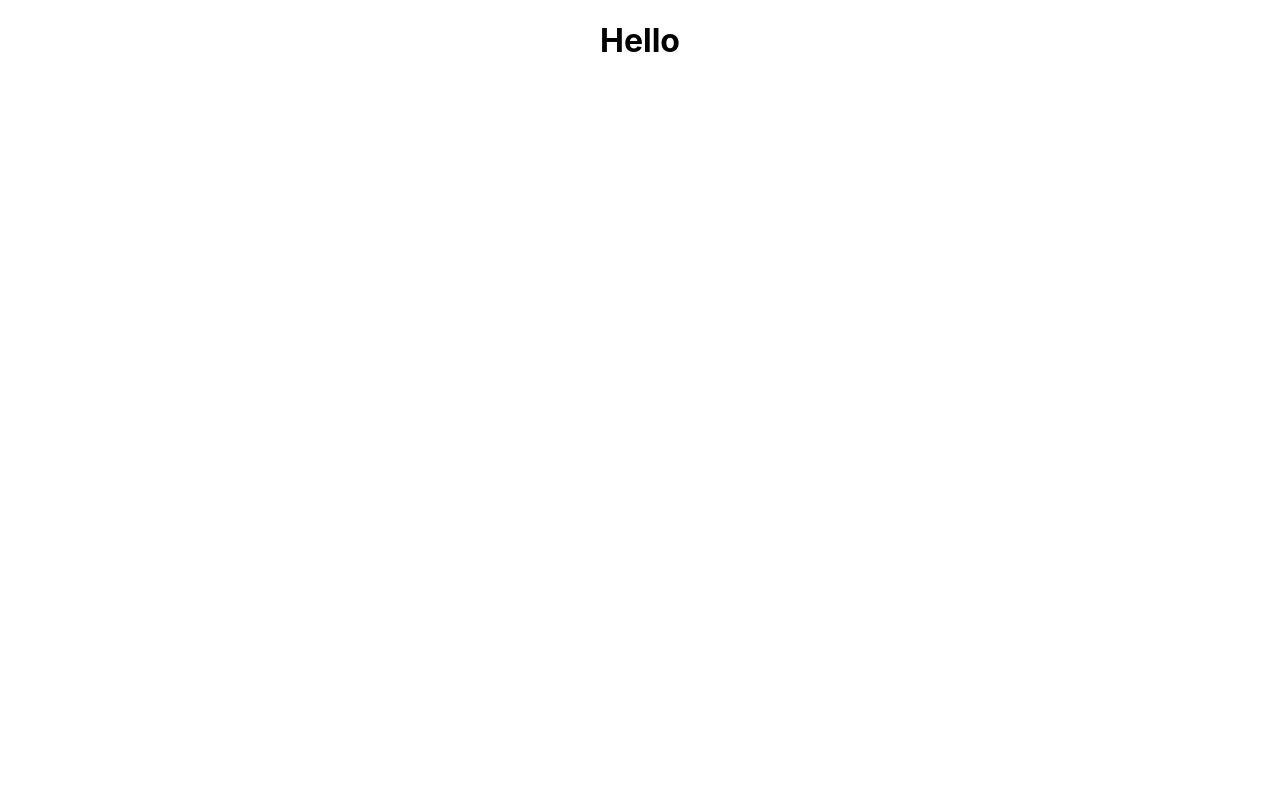
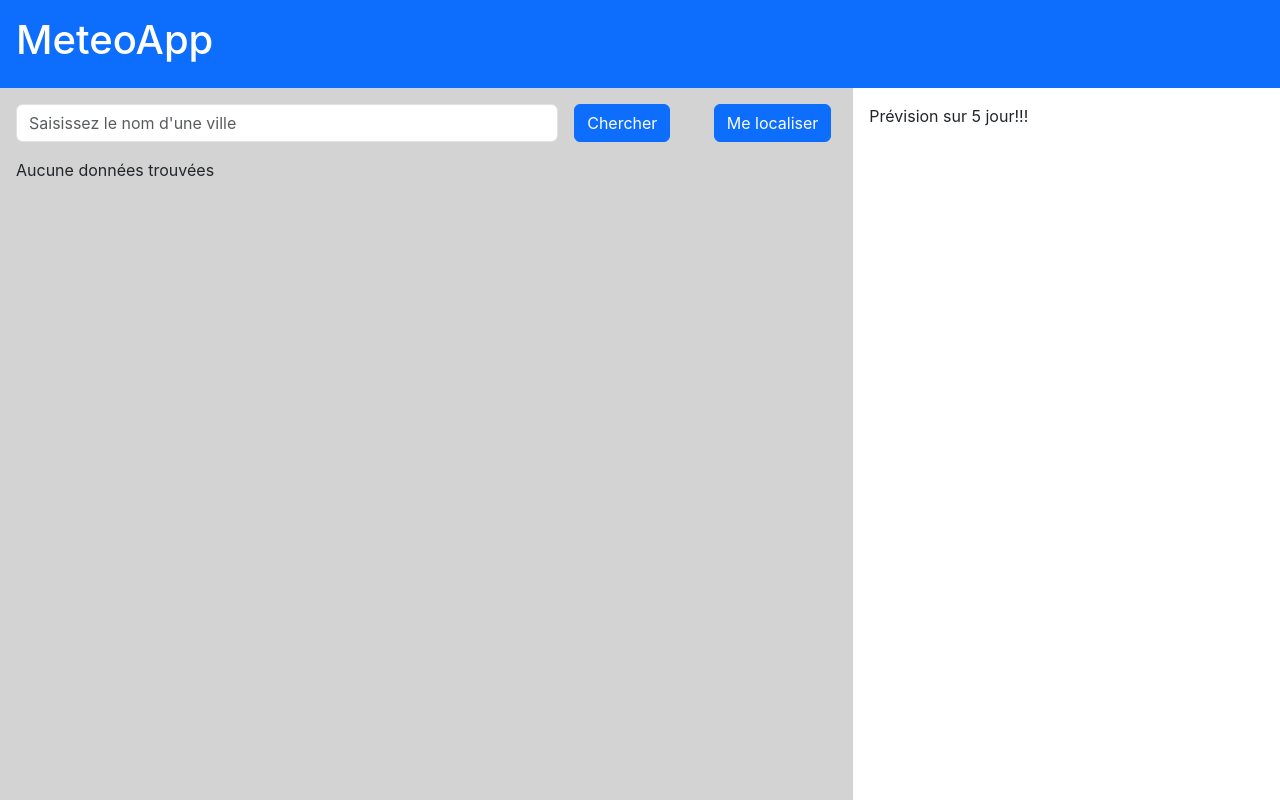
Before and after one commit to Eurz/meteo-react-app, a React (Create React App) app: page / in a window 1280 px wide. Built offline with nearby package versions, Linux system fonts and the light colour scheme.

Commit message:
Code refactoring for weather

```diff
--- a/public/index.html
+++ b/public/index.html
@@ -10,6 +10,7 @@
       content="Web site created using create-react-app"
     />
     <link rel="apple-touch-icon" href="%PUBLIC_URL%/logo192.png" />
+    <link href="https://cdn.jsdelivr.net/npm/bootstrap@5.3.3/dist/css/bootstrap.min.css" rel="stylesheet" integrity="sha384-QWTKZyjpPEjISv5WaRU9OFeRpok6YctnYmDr5pNlyT2bRjXh0JMhjY6hW+ALEwIH" crossorigin="anonymous">
     <!--
       manifest.json provides metadata used when your web app is installed on a
       user's mobile device or desktop. See https://developers.google.com/web/fundamentals/web-app-manifest/
@@ -39,5 +40,7 @@
       To begin the development, run `npm start` or `yarn start`.
       To create a production bundle, use `npm run build` or `yarn build`.
     -->
+    <script src="https://cdn.jsdelivr.net/npm/@popperjs/core@2.11.8/dist/umd/popper.min.js" integrity="sha384-I7E8VVD/ismYTF4hNIPjVp/Zjvgyol6VFvRkX/vR+Vc4jQkC+hVqc2pM8ODewa9r" crossorigin="anonymous"></script>
+<script src="https://cdn.jsdelivr.net/npm/bootstrap@5.3.3/dist/js/bootstrap.min.js" integrity="sha384-0pUGZvbkm6XF6gxjEnlmuGrJXVbNuzT9qBBavbLwCsOGabYfZo0T0to5eqruptLy" crossorigin="anonymous"></script>
   </body>
 </html>
--- a/src/App.js
+++ b/src/App.js
@@ -1,11 +1,10 @@
-import logo from './logo.svg'
-import './App.css'
-import Hello from './components/Hello'
+import './layout.css'
+import Layout from './Layout'
 
 function App() {
     return (
         <div className="App">
-            <Hello />
+            <Layout />
         </div>
     )
 }
--- /dev/null
+++ b/src/Layout.js
@@ -0,0 +1,14 @@
+import Header from "./components/Header"
+import Weather from "./features/Weather"
+import "./layout.css"
+
+export default function Layout() {
+    return (
+        <>
+            <div className="main">
+                    <Header />
+                    <Weather />
+            </div>
+        </>
+    )
+}
--- /dev/null
+++ b/src/components/Button.jsx
@@ -0,0 +1,5 @@
+export default function Button(props) {
+    const {label, onClick } = props
+    // console.log(process.env.REACT_APP_NOT_SECRET_CODE)
+    return <button className="btn btn-primary" onClick={onClick}>{label}</button>
+}
--- /dev/null
+++ b/src/components/Header.jsx
@@ -0,0 +1,7 @@
+export default function Header(params) {
+    return (
+        <div className="header bg-primary text-white p-3">
+            <h1>MeteoApp</h1>
+        </div>
+    )
+}
--- /dev/null
+++ b/src/components/Spinner.jsx
@@ -0,0 +1,10 @@
+export default function Spinner(){
+
+    return (
+        <div className="d-flex justify-content-center">
+                    <div className="spinner-border" role="status">
+                        <span className="visually-hidden">Chargement en cours...</span>
+                    </div>
+                </div>
+    )
+}
--- /dev/null
+++ b/src/features/CurrentWeather.jsx
@@ -0,0 +1,97 @@
+import { useEffect, useState } from 'react'
+import axios from 'axios'
+import Spinner from '../components/Spinner'
+import '../layout.css'
+import { kelvinToCelsius } from '../utilities'
+
+export default function CurrentWeather(props) {
+    const { params,onHandleWeatherType } = props
+    const [data, setData] = useState(null)
+    const [isLoading, setIsLoading] = useState(false)
+    const [error, setError] = useState(null)
+
+    useEffect(() => {
+        if (params !== null) {
+            const url = process.env.REACT_APP_WEATHER_MAP_BASE_URL
+            setIsLoading(true)
+            axios
+                .get(url, { params })
+                .then(function (response) {
+                    {
+                        console.log({ data: response.data })
+                    }
+
+                    if (response.status === 200) {
+                        setData(response.data)
+                        onHandleWeatherType(response.data.weather[0].main.toLowerCase())
+                    }
+                    // handle success
+                })
+                .catch(function (error) {
+                    setError(error)
+                    console.log({ error })
+                })
+                .finally(function () {
+                    setIsLoading(false)
+                })
+        }
+        // return () => {
+        //   setParams(null)
+        // }
+    }, [params])
+
+    return (
+        <>
+            <div>
+                {isLoading && <Spinner />}
+                {error && <div>{error.message}</div>}
+                {data !== null ? (
+                    <div className='infos p-3'>
+                    {data.dt}
+                    {data.weather[0].description}
+                    {<img src={"https://openweathermap.org/img/wn/" + data.weather[0].icon + "@2x.png"} />}
+
+                        <h2>
+                            Météo sur la ville de :{' '}
+                            {data?.name || 'Ville inconnue'}
+                        </h2>
+                        <div>
+                            <h3>Température :</h3>
+                            <div>
+                                Température :{' '}
+                                {data.main.temp
+                                    ? kelvinToCelsius(data.main.temp)
+                                    : '---'}{' '}
+                                °C
+                            </div>
+                            <div>
+                                Ressentie :{' '}
+                                {data.main.feels_like
+                                    ? kelvinToCelsius(data.main.feels_like)
+                                    : '---'}{' '}
+                                °C
+                            </div>
+                            <div>
+                                Pression atmospheric:{' '}
+                                {data.main.pressure ?? '---'} hPa
+                            </div>
+                            <div>Humidité: {data.main.humidity ?? '---'} %</div>
+                        </div>
+                        <div>
+                            <h3>Vent:</h3>
+                            <div>Vitesse : {data.wind.speed ?? '---'} m/s</div>
+                            <div>Direction : {data.wind.deg ?? '---'} °</div>
+                            <div>Rafale : {data.wind.guts ?? '---'} m/s</div>
+                        </div>
+                        <div>
+                            <h3>Divers</h3>
+                            <div>Nuages : {data.clouds.all ?? '---'}%</div>
+                        </div>
+                    </div>
+                ) : (
+                    'Aucune données trouvées'
+                )}
+            </div>
+        </>
+    )
+}
--- /dev/null
+++ b/src/features/ForecastWeather.jsx
@@ -0,0 +1,5 @@
+import "../layout.css"
+
+export default function ForecastWeather(params) {
+    return <div>Prévision sur 5 jour!!!</div>
+}
--- /dev/null
+++ b/src/features/Weather.jsx
@@ -0,0 +1,57 @@
+import { useState } from 'react'
+import Button from '../components/Button'
+import CurrentWeather from './CurrentWeather'
+import ForecastWeather from './ForecastWeather'
+import { use } from 'react'
+
+export default function Weather() {
+    const [params, setParams] = useState(null)
+    const [weatherType,setWeatherType] = useState('default-weather')
+
+    const onHandleClick = (e) => {
+        if ('geolocation' in navigator) {
+            /* geolocation is available */
+            navigator.geolocation.getCurrentPosition((position) => {
+                setParams({
+                    lat: position.coords.latitude,
+                    lon: position.coords.longitude,
+                    appid: process.env.REACT_APP_WEATHER_MAP_APP_ID,
+                    lang : 'fr'
+                })
+            })
+        } else {
+            /* geolocation IS NOT available */
+            alert('Geolocatio is not Not ok')
+        }
+    }
+
+    return (
+        <>
+            <div className={"current-weather p-3 " + weatherType.toLowerCase()}>
+                <div className="row g-3 align-items-center mb-3">
+                    <div className="col-8">
+                        <input
+                            type="text"
+                            placeholder="Saisissez le nom d'une ville"
+                            className="form-control"
+                        />
+                    </div>
+
+                    <div className="col">
+                        <Button label="Chercher" onClick={onHandleClick} />
+                    </div>
+
+                    <div className="col-2">
+                        <Button label="Me localiser" onClick={onHandleClick} />
+                    </div>
+                </div>
+
+                <CurrentWeather params={params} onHandleWeatherType={setWeatherType} />
+            </div>
+            <div className="forecast-weather p-3">
+            <ForecastWeather params={params} />
+            </div>
+
+        </>
+    )
+}
--- /dev/null
+++ b/src/layout.css
@@ -0,0 +1,33 @@
+.main {
+    display: grid;
+    grid-template-areas:
+        'header header'
+        'left right';
+
+    grid-template-rows: auto 1fr;
+    grid-template-columns: 2fr 1fr;
+    height: 100vh;
+    width: 100%;
+}
+
+.main .header {
+    grid-area: header;
+}
+.main .current-weather {
+    grid-area: left;
+}
+
+.current-weather .infos {background-color: rgba(255, 255, 255, 0.3);}
+.main .forecast-weather {
+    grid-area: right;
+}
+
+.rain {
+    background-image: url('./images/rain.jpg');
+    background-position: center center;
+    background-size: cover;
+    background-repeat: no-repeat;
+}
+.default-weather {
+    background-color: lightgray;
+}
--- /dev/null
+++ b/src/utilities.js
@@ -0,0 +1,5 @@
+function kelvinToCelsius(temperature) {
+    return temperature - 273,15
+}
+
+export {kelvinToCelsius}
```
Also changed, not shown: 2 other files (tests, documents, lock files or other folders).
